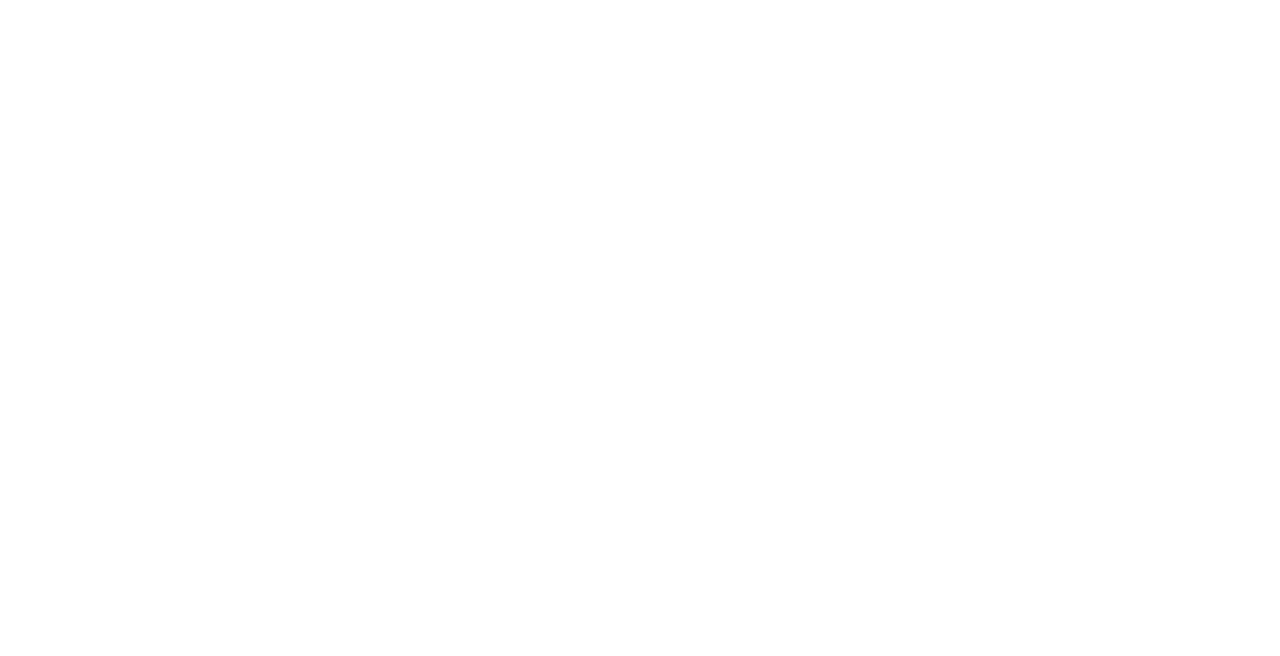
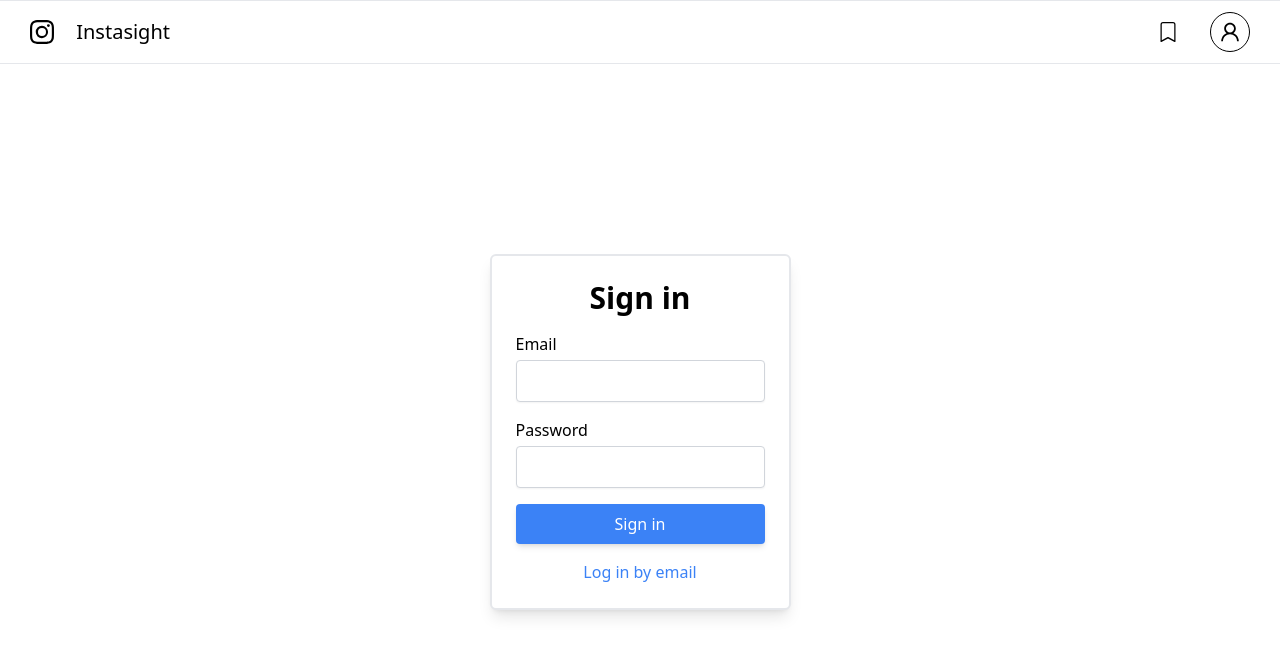
Before and after one commit to Hendersor/instasight, a React (Vite) app: page /signin in a window 1280 px wide. Before the commit this address had no page. Shown: the top 656 px of the page. Built offline with nearby package versions, Linux system fonts and the light colour scheme.

Commit message:
sign in page created

```diff
--- a/src/App.jsx
+++ b/src/App.jsx
@@ -2,6 +2,7 @@
 import { LogIn } from "./pages/LogIn";
 import { BrowserRouter, Routes, Route } from "react-router-dom";
 import { NotFound } from "./pages/NotFound";
+import {SignIn} from "./pages/SignIn"
 
 const App = () => {
   return (
@@ -10,7 +11,7 @@
         <Route path="/" element={<Home/>}/>
         <Route path="/bookmarks"/>
         <Route path="/login" element={<LogIn/>}/>
-        <Route path="/sign"/>
+        <Route path="/signin" element={<SignIn/>}/>
         <Route path="/notFound" element={<NotFound/>}/>
       </Routes>
     </BrowserRouter>
--- a/src/pages/LogIn.jsx
+++ b/src/pages/LogIn.jsx
@@ -5,7 +5,7 @@
     <section className="w-full h-screen border-solid border-2 border-sky-500 flex flex-col ">
         <NavBar/>
         <form action="" className="border-solid border border-black w-4/5 h-4/5 my-0 rounded-lg mx-auto flex flex-col justify-evenly my-5">
-            <h1 className="text-3xl text-center">Sign in</h1>
+            <h1 className="text-3xl text-center">Log in</h1>
 
             <div className="flex justify-between px-5">
                 <label>Email</label>
--- /dev/null
+++ b/src/pages/SignIn.jsx
@@ -0,0 +1,41 @@
+import { NavBar } from "../components/NavBar";
+
+const SignIn = () => {
+  return (
+    <section className="flex flex-col h-screen">
+      <NavBar />
+      <div className="flex-grow flex items-center justify-center">
+        <div className="border-2 border-gray-200 p-6 rounded-md shadow-lg bg-white">
+          <h1 className="text-center text-3xl font-bold mb-4">Sign in</h1>
+          <div className="mb-4">
+            <p className="mb-1">Email</p>
+            <input
+              type="email"
+              className="w-full p-2 border border-gray-300 rounded shadow-sm"
+            />
+          </div>
+
+          <div className="mb-4">
+            <p className="mb-1">Password</p>
+            <input
+              type="password"
+              className="w-full p-2 border border-gray-300 rounded shadow-sm"
+            />
+          </div>
+
+          <button className="w-full p-2 bg-blue-500 text-white rounded shadow-md hover:bg-blue-600">
+            Sign in
+          </button>
+          <a
+            href=""
+            className="block text-center mt-4 text-blue-500 hover:underline"
+          >
+            Log in by email
+          </a>
+        </div>
+      </div>
+    </section>
+  );
+};
+
+export {SignIn}
```
